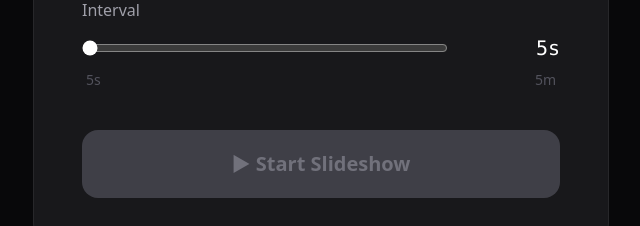
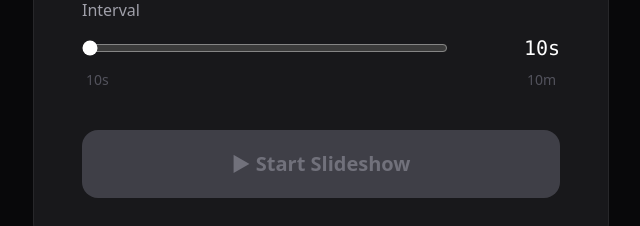
Before and after one commit to AppleJem/figureOut, a React (Vite) app: page / in a window 1280 px wide. Shown: the part 393-619 px from the top of the page, without its empty margins (319-959 px from the left). Built offline with nearby package versions, Linux system fonts and the light colour scheme.

Commit message:
Multi-folder support, fullscreen button, 10s-10min timer range, fixed padding, persistence

```diff
--- a/src/ConfigPage.tsx
+++ b/src/ConfigPage.tsx
@@ -229,9 +229,9 @@ export default function ConfigPage({ onStart }: Props) {
           <div className="flex items-center gap-4">
             <input
               type="range"
-              min={5}
-              max={300}
-              step={5}
+              min={10}
+              max={600}
+              step={10}
               value={intervalSec}
               onChange={(e) => handleIntervalChange(Number(e.target.value))}
               className="flex-1 h-2 accent-white cursor-pointer"
@@ -241,8 +241,8 @@ export default function ConfigPage({ onStart }: Props) {
             </span>
           </div>
           <div className="flex justify-between text-sm text-zinc-600 mt-2 px-1">
-            <span>5s</span>
-            <span>5m</span>
+            <span>10s</span>
+            <span>10m</span>
           </div>
         </div>
 
--- a/src/storage.ts
+++ b/src/storage.ts
@@ -74,7 +74,7 @@ export function loadInterval(): number {
   const val = localStorage.getItem(INTERVAL_KEY);
   if (val) {
     const n = Number(val);
-    if (n >= 5 && n <= 300) return n;
+    if (n >= 10 && n <= 600) return n;
   }
-  return 5;
+  return 10;
 }
```
